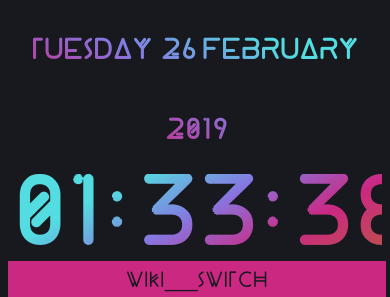
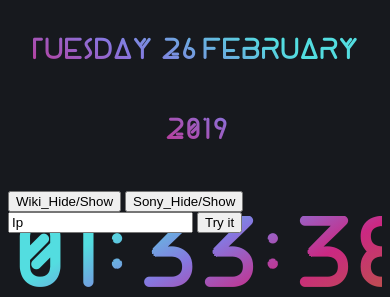
Before and after one commit to Hazmat88/Watchdog_ip-smp, a PHP site: page / in a window 390 px wide; the page is wider, and only the part inside the window is pictured. Shown: the top 297 px of that part. Run offline with PHP 8.4, Linux system fonts and the light colour scheme.

Commit message:
adding features on check todo list 2k19.02.26 - Adding Show/Hide Button with Function ok Good.   - adding rotate 90deg  button ok but like all features implemented tonight no style are included so when img rotate need reorganize some element like the title button and audio controler with rotate button. -Last feature adding  input value and get value in variable to past in video img source for an abstract solution for everybody or every device, note some difficultie to apply the concatenation varibale in source finaly it was good just one more, one Problem if we can say it we can just apply once input value i could just try if i put an wrong value the source do not update but the variable is updated i could verified by the console.log. Resume Add 3 Features, No style Implmented, just 1 little Problem for the last feature & nothing have been done for responsive however the behaviour control look like good

```diff
--- a/css/style.css
+++ b/css/style.css
@@ -33,6 +33,16 @@ h2 {
   -webkit-background-clip: text;
   -webkit-text-fill-color: transparent;
   line-height: 80px; }
+
+.rotated-imagew {
+  -webkit-transform: rotate(90deg);
+  transform: rotate(90deg); }
+
+.rotated-images {
+  -webkit-transform: rotate(90deg);
+  transform: rotate(90deg); }
+  .rotated-images img {
+    margin-top: -27.1vw; }
 
 .wiki {
   margin-top: -4vw;
@@ -78,6 +88,12 @@ h2 {
 .cam02 {
   width: 50vw;
   height: 30vw;
+  background-color: red;
+  clear: both; }
+
+.cam020 {
+  width: 50vw;
+  height: 30vw;
   background-color: #CBCBCB; }
 
 #audio_pane {
--- a/index.php
+++ b/index.php
@@ -15,7 +15,47 @@
         $heure = date("H:i:s");
 
         echo "<h2>$date</h2>";
+
     ?>
+    <button class="bwiki" onclick="fhideshoww()">Wiki_Hide/Show</button>
+    <button class="bsony" onclick="fhideshows()">Sony_Hide/Show</button>
+
+
+<input type="text" id="myText" value="Ip">
+<button onclick="ipadress()">Try it</button>
+
+
+
+<script>
+function rotatew() {
+  var img = document.getElementById("bwiki");
+
+  if ( img.className === "rotated-imagew") {
+    img.setAttribute("class", "wiki");
+  }else {
+    img.setAttribute("class", "rotated-imagew");
+  }
+}
+function rotates() {
+  var img = document.getElementById("bsony");
+
+  if ( img.className === "rotated-images") {
+    img.setAttribute("class", "sony");
+  }else {
+    img.setAttribute("class", "rotated-images");
+  }
+}
+
+function ipadress() {
+  var adressip =  document.getElementById("myText").value;
+  console.log(adressip);
+
+  document.getElementById("browser_videos").src="http://" + adressip + ":8080/video";
+}
+
+
+</script>
+
 
         <h1 id="clock"></h1>
 
@@ -23,23 +63,30 @@
 
       <div class="camera">
 
-            <div class="wiki">
-                <button class="button button1">Wiki___Switch</button>
-                <div class="cam01"><img id="browser_video" class="cam01" alt="video" src="http://192.168.1.37:8080/video">
+            <div id="bwiki" class="wiki">
+                <button  class="button button1">Wiki___Switch</button>
+                <div class="cam01"><img id="browser_videos" class="cam01" alt="video" src="http://adressip:8080/video">
                 </div>
                 <div id="audio_pane" style="margin: auto; display: table;">
                     <audio id="html5_audio" controls=""><source src="http://192.168.1.37:8080/audio.wav" type="audio/wav"></audio>
+
+                      <button class="bwiki" onclick="rotatew()">RotateW</button>
+                </div>
+
+            </div>
+
+
+            <div id="bsony" class="sony">
+                <button class="button button2">Sony___Switch</button>
+                <div ><img id="browser_video" class="cam02" alt="video" src="http://192.168.1.37:8080/video">
+                </div>
+                <div id="audio_pane" style="margin: auto; display: table;">
+                    <audio id="html5_audio" controls=""><source src="http://192.168.1.37:8080/audio.wav" type="audio/wav"></audio>
+
+                      <button class="bsony" onclick="rotates()">RotateS</button>
                 </div>
             </div>
 
-            <div class="sony">
-                <button class="button button2">Sony___Switch</button>
-                <div class="cam02"><img id="browser_video" class="cam02" alt="video" src="http://192.168.1.37:8080/video">
-                </div>
-                <div id="audio_pane" style="margin: auto; display: table;">
-                    <audio id="html5_audio" controls=""><source src="http://192.168.1.37:8080/audio.wav" type="audio/wav"></audio>
-                </div>
-            </div>
 
       </div>
 
--- a/js/main.js
+++ b/js/main.js
@@ -13,3 +13,22 @@ $("clock").innerHTML=str;
 setTimeout(hms,1000);// réécriture toutes les 1000 millisecondes
 }
 hms();// lancement de la fonction
+
+
+
+function fhideshoww() {
+  var x = document.getElementById("bwiki");
+  if (x.style.display === "none") {
+    x.style.display = "block";
+  } else {
+    x.style.display = "none";
+  }
+}
+function fhideshows() {
+  var x = document.getElementById("bsony");
+  if (x.style.display === "none") {
+    x.style.display = "block";
+  } else {
+    x.style.display = "none";
+  }
+}
--- a/sass/style.scss
+++ b/sass/style.scss
@@ -50,6 +50,18 @@ line-height :80px;
 
 }
 
+.rotated-imagew {
+  -webkit-transform: rotate(90deg);
+          transform: rotate(90deg);
+
+}
+.rotated-images {
+  -webkit-transform: rotate(90deg);
+          transform: rotate(90deg);
+      img{
+        margin-top:-27.1vw;
+      }
+}
 
 
 .camera{
@@ -61,6 +73,7 @@ line-height :80px;
     float:left;
     clear:both;
     padding-right:2vw;
+
 }
 
 
@@ -69,6 +82,7 @@ line-height :80px;
   float:left;
 
 }
+
 
 .button {
 
@@ -112,10 +126,17 @@ line-height :80px;
 .cam02{
   width: 50vw;
   height:30vw;
+  background-color: red;
+clear:both;
+
+}
+
+.cam020{
+  width: 50vw;
+  height:30vw;
   background-color: $lightgrey;
 
 }
-
 #audio_pane{
   /*position:absolute;
   top:13vw;*/
```
Also changed, not shown: 1 other file.
